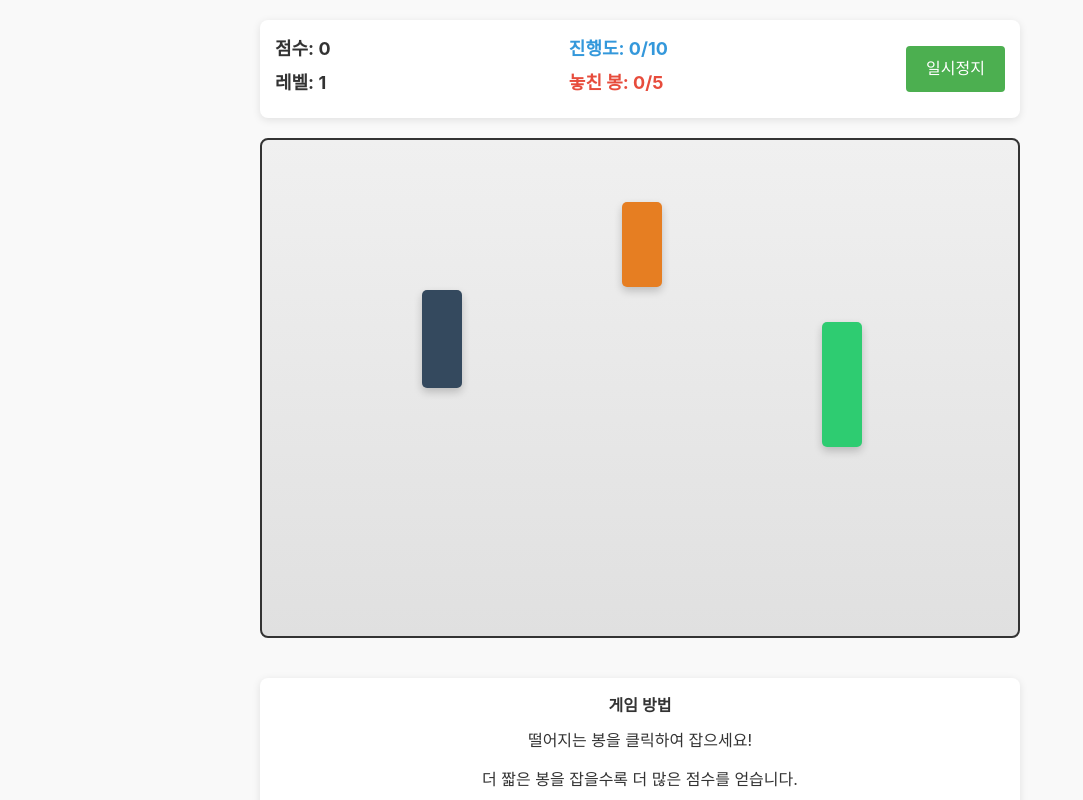
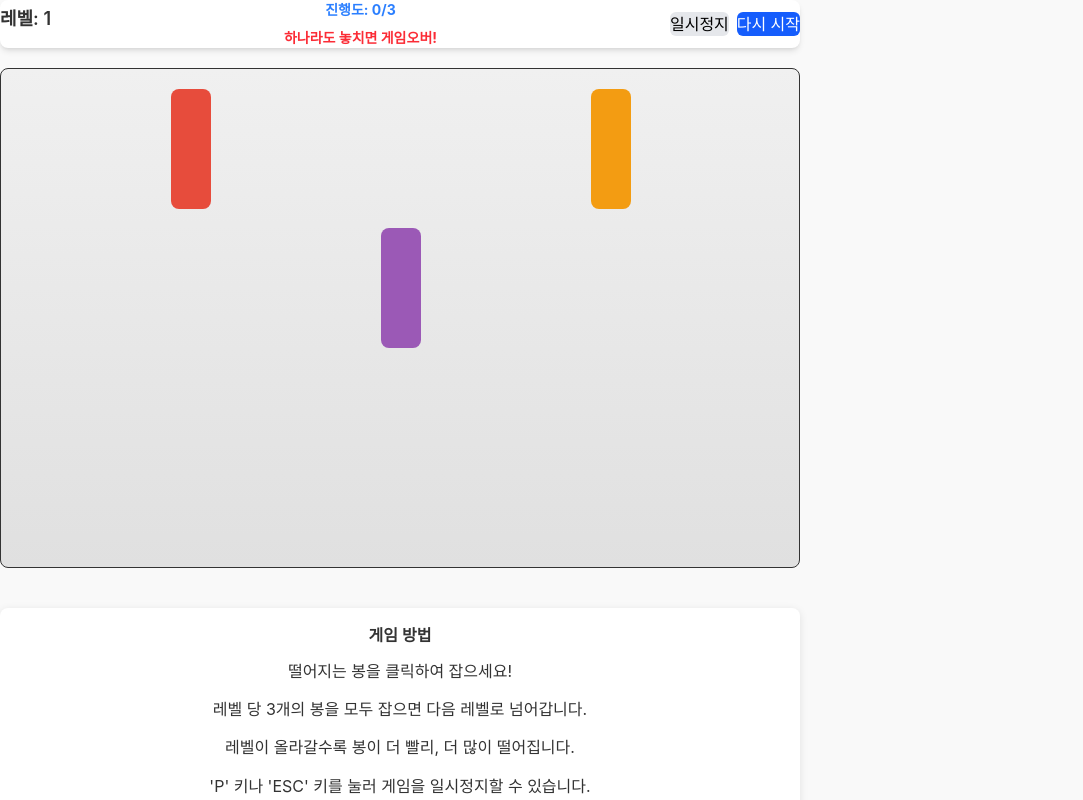
Before and after one commit to uniqueeest/svelte-practice, a SvelteKit app: page / in a window 1280 px wide. Both pictures are taken after a click on the button "게임 시작". Shown: the top 800 px of the page, without its empty margins (0-1083 px from the left). Built offline with nearby package versions, Linux system fonts and the light colour scheme.

Commit message:
refactor: 게임 리팩토링

```diff
--- a/src/routes/+page.svelte
+++ b/src/routes/+page.svelte
@@ -1,8 +1,10 @@
 <script lang="ts">
   import { onMount, onDestroy } from 'svelte';
-  import { fly, fade } from 'svelte/transition';
-  import { quintOut, cubicOut } from 'svelte/easing';
+  import { fade } from 'svelte/transition';
+  import { cubicOut } from 'svelte/easing';
   import { browser } from '$app/environment';
+  import { cn } from '$lib/utils';
+  import Button from '$lib/components/Button.svelte';
 
   interface Bar {
     id: number;
@@ -16,15 +18,9 @@
     fallen: boolean;
   }
 
-  interface ScorePopup {
-    id: number;
-    x: number;
-    y: number;
-    value: number;
-  }
-
+  const BAR_WIDTH = 40;
+  const BAR_HEIGHT = 120;
   let level = 1;
-  let score = 0;
   let gameRunning = false;
   let gamePaused = false;
   let gameOver = false;
@@ -34,21 +30,19 @@
   let gameHeight = 0;
   let bars: Bar[] = [];
   let animationId: number | null = null;
-  let barCount = 3; // 시작 봉 개수
   let nextBarId = 0;
   let missedBars = 0;
-  let maxMissedBars = 5; // 놓칠 수 있는 최대 봉 개수
-  let scorePopups: ScorePopup[] = [];
-  let nextPopupId = 0;
-  let lastLevelUp = 0;
   let showLevelUp = false;
-  let requiredCatchesToClearLevel = 10; // 레벨 클리어에 필요한 캐치 수
   let catchesInCurrentLevel = 0;
+  let fallTimers: number[] = []; // 봉 떨어지는 타이머 저장
 
-  // 레벨에 따른 봉 개수 계산
-  $: {
-    barCount = Math.min(3 + level - 1, 12); // 레벨 1은 3개, 최대 12개
-  }
+  // 레벨당 필요한 캐치 수와 봉 개수는 레벨에 따라 계산
+  $: barsPerLevel = Math.min(2 + level, 12);
+  $: requiredCatchesToClearLevel = barsPerLevel;
+  // 동시에 떨어질 수 있는 최대 봉 개수 (레벨에 따라 증가)
+  $: maxSimultaneousBars = Math.min(1 + Math.floor(level / 2), 5);
+  // 봉이 떨어질 확률 (0~1 사이 값, 레벨이 높을수록 확률 증가)
+  $: fallProbability = Math.min(0.3 + level * 0.05, 0.7);
 
   // 레벨에 따른 배경색 효과
   $: levelBackground = getLevelBackground(level);
@@ -65,7 +59,7 @@
     '#34495e', // 네이비
   ];
 
-  // 레벨별 배경색 효과
+  // 레벨별 배경색 효과 (순수 함수)
   function getLevelBackground(level: number): string {
     switch (level) {
       case 1:
@@ -102,16 +96,21 @@
       level++;
       levelCompleted = false;
       catchesInCurrentLevel = 0;
+
+      // 타이머 초기화
+      clearAllFallTimers();
+
+      // 봉 초기화 - 기존 봉 완전히 제거
       bars = [];
-      scorePopups = [];
 
-      // 초기 봉 생성
-      createInitialBars();
+      // 새 레벨에 맞는 봉 개수로 새로 생성
+      const newBarsCount = Math.min(2 + level, 12);
+      bars = createBars(gameWidth, newBarsCount);
 
       // 봉 떨어지기 시작
       setTimeout(() => {
         if (gameRunning && !gamePaused && !gameOver && !levelCompleted) {
-          startRandomBarFalling();
+          startMultipleBars(level);
         }
       }, 1000);
     } else if (gameOver || !gameRunning) {
@@ -120,22 +119,23 @@
       gamePaused = false;
       gameOver = false;
       levelCompleted = false;
-      score = 0;
       level = 1;
       missedBars = 0;
       catchesInCurrentLevel = 0;
       bars = []; // 기존 봉 모두 제거
-      scorePopups = [];
       nextBarId = 0;
-      nextPopupId = 0;
 
-      // 초기 봉 생성
-      createInitialBars();
+      // 타이머 초기화
+      clearAllFallTimers();
+
+      // 레벨 1에 맞는 봉 개수로 생성
+      const initialBarsCount = 3; // 레벨 1은 3개
+      bars = createBars(gameWidth, initialBarsCount);
 
       // 봉 떨어지기 시작
       setTimeout(() => {
         if (gameRunning && !gamePaused && !gameOver && !levelCompleted) {
-          startRandomBarFalling();
+          startMultipleBars(level);
         }
       }, 1000);
     } else if (gamePaused) {
@@ -146,31 +146,58 @@
     animate();
   }
 
-  // 초기 봉 생성 (모두 상단에 위치)
-  function createInitialBars() {
-    const barWidth = 40; // 봉의 두께
-    const spacing = (gameWidth - barCount * barWidth) / (barCount + 1);
+  // 게임 재시작
+  function restartGame() {
+    gameRunning = true;
+    gamePaused = false;
+    gameOver = false;
+    levelCompleted = false;
+    level = 1;
+    missedBars = 0;
+    catchesInCurrentLevel = 0;
+    bars = []; // 기존 봉 모두 제거
+    nextBarId = 0;
 
-    for (let i = 0; i < barCount; i++) {
-      const height = Math.random() * 60 + 80; // 봉의 길이 (80~140px)
-      const x = spacing + i * (barWidth + spacing);
+    // 타이머 초기화
+    clearAllFallTimers();
+
+    // 레벨 1에 맞는 봉 개수로 생성
+    const initialBarsCount = 3; // 레벨 1은 3개
+    bars = createBars(gameWidth, initialBarsCount);
+
+    // 봉 떨어지기 시작
+    setTimeout(() => {
+      if (gameRunning && !gamePaused && !gameOver && !levelCompleted) {
+        startMultipleBars(level);
+      }
+    }, 1000);
+
+    animate();
+  }
+
+  // 봉 생성 함수 (순수 함수)
+  function createBars(width: number, count: number): Bar[] {
+    const spacing = (width - count * BAR_WIDTH) / (count + 1);
+    const newBars: Bar[] = [];
+
+    for (let i = 0; i < count; i++) {
+      const x = spacing + i * (BAR_WIDTH + spacing);
       const color = colors[Math.floor(Math.random() * colors.length)];
 
-      bars = [
-        ...bars,
-        {
+      newBars.push({
         id: nextBarId++,
         x,
-          y: 20, // 상단 여백
-          height,
-          width: barWidth,
+        y: 20,
+        height: BAR_HEIGHT,
+        width: BAR_WIDTH,
         speed: 0, // 처음에는 움직이지 않음
         caught: false,
         color,
         fallen: false,
-        },
-      ];
+      });
     }
+
+    return newBars;
   }
 
   // 게임 일시정지
@@ -192,6 +219,9 @@
       cancelAnimationFrame(animationId);
       animationId = null;
     }
+
+    // 타이머 초기화
+    clearAllFallTimers();
   }
 
   // 레벨 클리어 처리
@@ -201,6 +231,9 @@
       cancelAnimationFrame(animationId);
       animationId = null;
     }
+
+    // 타이머 초기화
+    clearAllFallTimers();
 
     // 레벨 클리어 시 잡은 봉이 서서히 사라지는 효과
     setTimeout(() => {
@@ -216,8 +249,54 @@
     }, 2000);
   }
 
+  // 모든 타이머 초기화
+  function clearAllFallTimers() {
+    for (const timer of fallTimers) {
+      clearTimeout(timer);
+    }
+    fallTimers = [];
+  }
+
+  // 여러 개의 봉이 동시에 떨어지게 함
+  function startMultipleBars(currentLevel: number) {
+    // 현재 떨어지고 있는 봉의 개수 (fallen이 true이고 caught가 false인 봉)
+    const currentlyFallingBars = bars.filter((bar) => bar.fallen && !bar.caught).length;
+
+    // 모든 봉이 이미 떨어지고 있거나 잡힌 경우
+    const notFallenBars = bars.filter((bar) => !bar.fallen && !bar.caught);
+    if (notFallenBars.length === 0) {
+      scheduleNextCheck(currentLevel);
+      return;
+    }
+
+    // 랜덤 확률로 떨어질지 결정
+    const shouldDropBar = Math.random() < fallProbability;
+
+    if (shouldDropBar && currentlyFallingBars < maxSimultaneousBars) {
+      // 랜덤하게 하나의 봉을 떨어뜨림
+      startRandomBarFalling(currentLevel);
+    }
+
+    // 다음 체크 예약
+    scheduleNextCheck(currentLevel);
+  }
+
+  // 다음 체크 시간 예약
+  function scheduleNextCheck(currentLevel: number) {
+    // 다음 봉이 떨어지기까지의 시간 (레벨이 높을수록 더 빨리)
+    const nextFallDelay = Math.max(500 - currentLevel * 40, 200);
+
+    const timer = setTimeout(() => {
+      if (gameRunning && !gamePaused && !gameOver && !levelCompleted) {
+        startMultipleBars(currentLevel);
+      }
+    }, nextFallDelay);
+
+    fallTimers.push(timer);
+  }
+
   // 랜덤하게 봉이 떨어지기 시작
-  function startRandomBarFalling() {
+  function startRandomBarFalling(currentLevel: number) {
     // 아직 떨어지지 않은 봉들 중에서 선택
     const notFallenBars = bars.filter((bar) => !bar.fallen && !bar.caught);
 
@@ -228,20 +307,10 @@
     const randomBar = notFallenBars[randomIndex];
 
     // 봉의 속도 설정 (레벨에 따라 증가)
-    const speed = Math.random() * (1 + level * 0.3) + (1 + level * 0.2);
+    const speed = Math.random() * (1 + currentLevel * 0.3) + (1 + currentLevel * 0.2);
 
     // 선택된 봉이 떨어지기 시작
     bars = bars.map((bar) => (bar.id === randomBar.id ? { ...bar, speed, fallen: true } : bar));
-
-    // 다음 봉이 떨어지기까지의 시간 (레벨이 높을수록 더 빨리)
-    const nextFallDelay = Math.max(800 - level * 50, 300);
-
-    // 다음 봉 떨어뜨리기 예약
-    setTimeout(() => {
-      if (gameRunning && !gamePaused && !gameOver && !levelCompleted) {
-        startRandomBarFalling();
-      }
-    }, nextFallDelay);
   }
 
   // 봉 클릭 처리
@@ -250,12 +319,7 @@
 
     if (!bar.caught && bar.fallen) {
       // 봉 캐치 성공
-      const pointsEarned = Math.max(1, Math.floor(10 - bar.height / 20));
-      score += pointsEarned;
       catchesInCurrentLevel++;
-
-      // 점수 팝업 생성
-      createScorePopup(bar.x + bar.width / 2, bar.y + bar.height / 2, pointsEarned);
 
       // 봉을 잡은 상태로 표시
       bars = bars.map((b) => (b.id === bar.id ? { ...b, caught: true } : b));
@@ -267,21 +331,29 @@
     }
   }
 
-  // 점수 팝업 생성
-  function createScorePopup(x: number, y: number, value: number) {
-    const popup = {
-      id: nextPopupId++,
-      x,
-      y,
-      value,
+  // 봉 이동 처리 (순수 함수)
+  function moveBar(bar: Bar, gameHeight: number): { bar: Bar; gameOver: boolean } {
+    // 이미 잡혔거나 아직 떨어지지 않은 봉은 움직이지 않음
+    if (bar.caught || !bar.fallen) {
+      return { bar, gameOver: false };
+    }
+
+    // 봉 이동
+    const newY = bar.y + bar.speed;
+
+    // 화면 밖으로 나갔는지 체크
+    if (newY > gameHeight) {
+      // 잡히지 않고 화면 밖으로 나간 봉
+      return {
+        bar: { ...bar, caught: true },
+        gameOver: true,
       };
+    }
 
-    scorePopups = [...scorePopups, popup];
-
-    // 2초 후 제거
-    setTimeout(() => {
-      scorePopups = scorePopups.filter((p) => p.id !== popup.id);
-    }, 2000);
+    return {
+      bar: { ...bar, y: newY },
+      gameOver: false,
+    };
   }
 
   // 게임 루프
@@ -289,28 +361,19 @@
     if (gamePaused || gameOver || levelCompleted) return;
 
     // 봉 이동
+    let shouldEndGame = false;
+
     bars = bars.map((bar) => {
-      // 이미 잡혔거나 아직 떨어지지 않은 봉은 움직이지 않음
-      if (bar.caught || !bar.fallen) return bar;
+      const result = moveBar(bar, gameHeight);
+      if (result.gameOver) {
+        shouldEndGame = true;
+      }
+      return result.bar;
+    });
 
-      // 봉 이동
-      const newY = bar.y + bar.speed;
-
-      // 화면 밖으로 나갔는지 체크
-      if (newY > gameHeight) {
-        missedBars++;
-
-        // 게임 오버 체크
-        if (missedBars >= maxMissedBars) {
+    if (shouldEndGame) {
       endGame();
     }
-
-        // 잡히지 않고 화면 밖으로 나간 봉 제거
-        return { ...bar, caught: true };
-      }
-
-      return { ...bar, y: newY };
-    });
 
     // 모든 봉이 떨어졌고 화면에 남은 봉이 없는 경우 새 봉 생성
     const activeBars = bars.filter((bar) => !bar.caught);
@@ -320,13 +383,17 @@
       // 화면에 있는 모든 봉 제거
       bars = [];
 
-      // 새로운 봉 생성
-      createInitialBars();
+      // 타이머 초기화
+      clearAllFallTimers();
+
+      // 현재 레벨에 맞는 정확한 수의 봉 생성
+      const currentBarsCount = Math.min(2 + level, 12);
+      bars = createBars(gameWidth, currentBarsCount);
 
       // 일정 시간 후 새 봉이 떨어지기 시작
       setTimeout(() => {
         if (gameRunning && !gamePaused && !gameOver && !levelCompleted) {
-          startRandomBarFalling();
+          startMultipleBars(level);
         }
       }, 1000);
     }
@@ -368,6 +435,9 @@
       cancelAnimationFrame(animationId);
     }
 
+    // 타이머 초기화
+    clearAllFallTimers();
+
     // 키보드 이벤트 리스너 제거
     if (browser) {
       window.removeEventListener('keydown', handleKeyDown);
@@ -376,86 +446,6 @@
 </script>
 
 <style>
-  .container {
-    display: flex;
-    flex-direction: column;
-    align-items: center;
-    gap: 20px;
-    padding: 20px;
-    max-width: 800px;
-    margin: 0 auto;
-  }
-
-  .game-header {
-    display: flex;
-    justify-content: space-between;
-    width: 100%;
-    align-items: center;
-    background-color: #fff;
-    padding: 15px;
-    border-radius: 8px;
-    box-shadow: 0 2px 8px rgba(0, 0, 0, 0.1);
-  }
-
-  .score,
-  .level,
-  .progress,
-  .missed-bars {
-    font-size: 18px;
-    font-weight: bold;
-    margin-bottom: 5px;
-  }
-
-  .progress {
-    color: #3498db;
-  }
-
-  .missed-bars {
-    color: #e74c3c;
-  }
-
-  button {
-    padding: 10px 20px;
-    background-color: #4caf50;
-    color: white;
-    border: none;
-    border-radius: 4px;
-    cursor: pointer;
-    font-size: 16px;
-    transition: background-color 0.2s;
-  }
-
-  button:hover {
-    background-color: #45a049;
-  }
-
-  button:disabled {
-    background-color: #cccccc;
-    cursor: not-allowed;
-  }
-
-  .game-area {
-    position: relative;
-    width: 100%;
-    height: 500px;
-    border: 2px solid #333;
-    border-radius: 8px;
-    overflow: hidden;
-    transition: background 0.5s ease;
-  }
-
-  .bar {
-    position: absolute;
-    border-radius: 5px;
-    box-shadow: 0 2px 4px rgba(0, 0, 0, 0.1);
-    transition:
-      background-color 0.3s,
-      opacity 0.3s,
-      transform 0.3s;
-    cursor: pointer;
-    will-change: transform, opacity;
-  }
-
   .bar.caught {
     opacity: 0.5;
     transform: scale(0.95);
@@ -463,15 +453,6 @@
 
   .bar.falling {
     box-shadow: 0 4px 8px rgba(0, 0, 0, 0.2);
-  }
-
-  .score-popup {
-    position: absolute;
-    color: #4caf50;
-    font-weight: bold;
-    font-size: 18px;
-    transform: translate(-50%, -50%);
-    text-shadow: 0 2px 4px rgba(0, 0, 0, 0.2);
   }
 
   .level-up {
@@ -527,50 +508,57 @@
   <title>떨어지는 봉 잡기 게임</title>
 </svelte:head>
 
-<div class="container">
-  <div class="game-header">
-    <div>
-      <div class="score">점수: {score}</div>
-      <div class="level">레벨: {level}</div>
+<div class={cn('flex flex-col items-center gap-5', 'mx-auto p-5 lg:max-w-[800px]')}>
+  <div class={cn('flex w-full items-center justify-between', 'rounded-lg bg-white p-5 shadow-md')}>
+    <h2 class={cn('text-lg font-bold')}>레벨: {level}</h2>
+    <div class={cn('flex flex-col items-center gap-2')}>
+      <div class={cn('text-sm font-bold', 'text-blue-500')}>
+        진행도: {catchesInCurrentLevel}/{requiredCatchesToClearLevel}
       </div>
-    <div>
-      <div class="progress">진행도: {catchesInCurrentLevel}/{requiredCatchesToClearLevel}</div>
-      <div class="missed-bars">놓친 봉: {missedBars}/{maxMissedBars}</div>
+      <div class={cn('text-sm font-bold', 'text-red-500')}>하나라도 놓치면 게임오버!</div>
     </div>
-    <div class="controls">
+    <div class={cn('flex gap-2')}>
       {#if levelCompleted}
-        <button on:click={startGame}> 다음 레벨 </button>
+        <Button onclick={startGame}>다음 레벨</Button>
       {:else if !gameRunning || gameOver}
-        <button on:click={startGame}>
-          {gameOver ? '다시 시작' : '게임 시작'}
-        </button>
+        <Button onclick={startGame}>게임 시작</Button>
       {:else if gamePaused}
-        <button on:click={startGame}> 계속하기 </button>
+        <Button color="secondary" onclick={startGame}>계속하기</Button>
+        <Button onclick={restartGame}>다시 시작</Button>
       {:else}
-        <button on:click={pauseGame}> 일시정지 </button>
+        <Button color="secondary" onclick={pauseGame}>일시정지</Button>
+        <Button onclick={restartGame}>다시 시작</Button>
       {/if}
     </div>
   </div>
 
-  <div class="game-area" bind:this={gameArea} style="background: {levelBackground};">
+  <div
+    class={cn(
+      'relative',
+      'h-[500px] w-full',
+      'overflow-hidden rounded-lg border border-[#333]',
+      'transition-background ease duration-500',
+    )}
+    bind:this={gameArea}
+    style="background: {levelBackground};"
+  >
     {#each bars as bar (bar.id)}
-      <div
-        class="bar"
-        class:caught={bar.caught}
-        class:falling={bar.fallen && !bar.caught}
-        on:click={() => handleBarClick(bar)}
-        style="left: {bar.x}px; top: {bar.y}px; width: {bar.width}px; height: {bar.height}px; background-color: {bar.color};"
-      ></div>
-    {/each}
-
-    {#each scorePopups as popup (popup.id)}
-      <div
-        class="score-popup"
-        style="left: {popup.x}px; top: {popup.y}px;"
-        transition:fly={{ y: -50, duration: 2000, easing: quintOut }}
-      >
-        +{popup.value}
-      </div>
+      <button
+        class={cn(
+          'absolute',
+          'h-[120px] w-10',
+          'rounded-lg',
+          'box-shadow',
+          'cursor-pointer',
+          'will-change-opacity will-change-transform',
+          bar.caught && 'opacity-50',
+          bar.fallen && !bar.caught && 'box-shadow',
+        )}
+        aria-label="봉"
+        onkeydown={() => {}}
+        onclick={() => handleBarClick(bar)}
+        style="left: {bar.x}px; top: {bar.y}px; background-color: {bar.color};"
+      ></button>
     {/each}
 
     {#if showLevelUp}
@@ -582,8 +570,7 @@
     {#if levelCompleted}
       <div class="game-message level-clear">
         <h2>레벨 {level} 클리어!</h2>
-        <p>점수: {score}</p>
-        <button on:click={startGame}>다음 레벨</button>
+        <Button color="primary" onclick={startGame}>다음 레벨</Button>
       </div>
     {/if}
 
@@ -598,9 +585,8 @@
     {#if gameOver}
       <div class="game-message game-over">
         <h2>게임 오버!</h2>
-        <p>최종 점수: {score}</p>
         <p>최종 레벨: {level}</p>
-        <button on:click={startGame}>다시 시작</button>
+        <Button onclick={startGame}>다시 시작</Button>
       </div>
     {/if}
   </div>
@@ -608,10 +594,9 @@
   <div class="instructions">
     <h2>게임 방법</h2>
     <p>떨어지는 봉을 클릭하여 잡으세요!</p>
-    <p>더 짧은 봉을 잡을수록 더 많은 점수를 얻습니다.</p>
-    <p>레벨 당 {requiredCatchesToClearLevel}개의 봉을 잡으면 다음 레벨로 넘어갑니다.</p>
+    <p>레벨 당 {requiredCatchesToClearLevel}개의 봉을 모두 잡으면 다음 레벨로 넘어갑니다.</p>
     <p>레벨이 올라갈수록 봉이 더 빨리, 더 많이 떨어집니다.</p>
     <p>'P' 키나 'ESC' 키를 눌러 게임을 일시정지할 수 있습니다.</p>
-    <p>봉을 {maxMissedBars}개 이상 놓치면 게임이 종료됩니다.</p>
+    <p>봉을 하나라도 놓치면 게임이 종료됩니다!</p>
   </div>
 </div>
```
Lines whose indentation alone changed are shown as unchanged.
